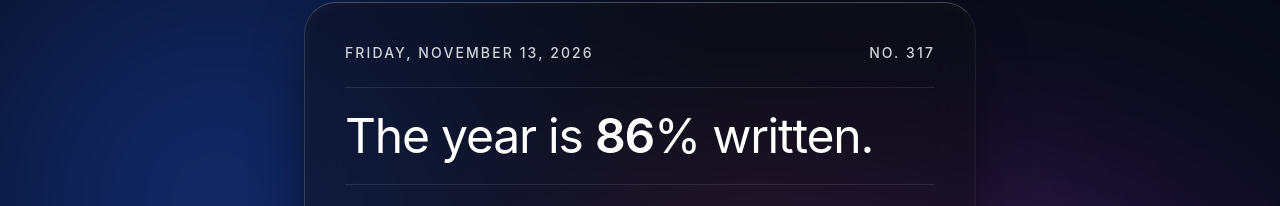
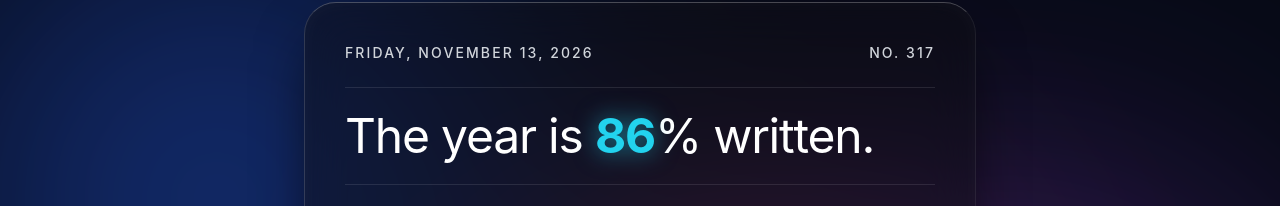
Before and after one commit to sudhakrms/yearsofar, a plain HTML site: page daily.html in a window 1280 px wide. Shown: the part 101-307 px from the top of the page. Drawn offline with nearby package versions, Linux system fonts and the light colour scheme.

Commit message:
Update percentage color and background animation

```diff
--- a/daily.html
+++ b/daily.html
@@ -111,7 +111,7 @@
 
         <!-- Main Header: Year Progress -->
         <h1 class="text-3xl sm:text-5xl font-normal tracking-tight text-white mb-6">
-            The year is <span id="display-year-progress" class="font-semibold">--</span>% written.
+            The year is <span id="display-year-progress" class="font-bold text-cyan-400 drop-shadow-[0_0_12px_rgba(34,211,238,0.6)]">--</span>% written.
         </h1>
 
         <hr class="glass-divider my-5 sm:my-6 border-t">
```
